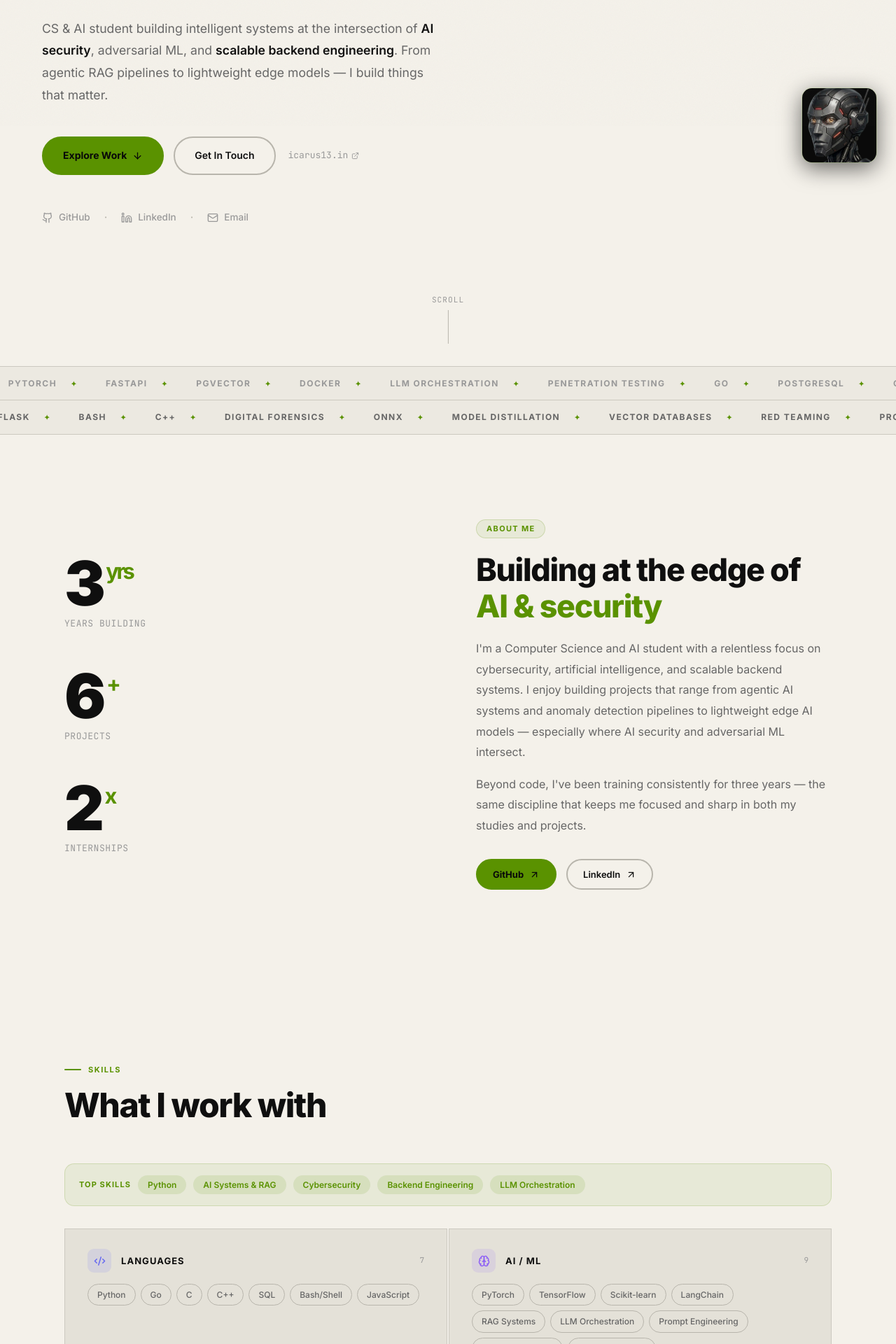
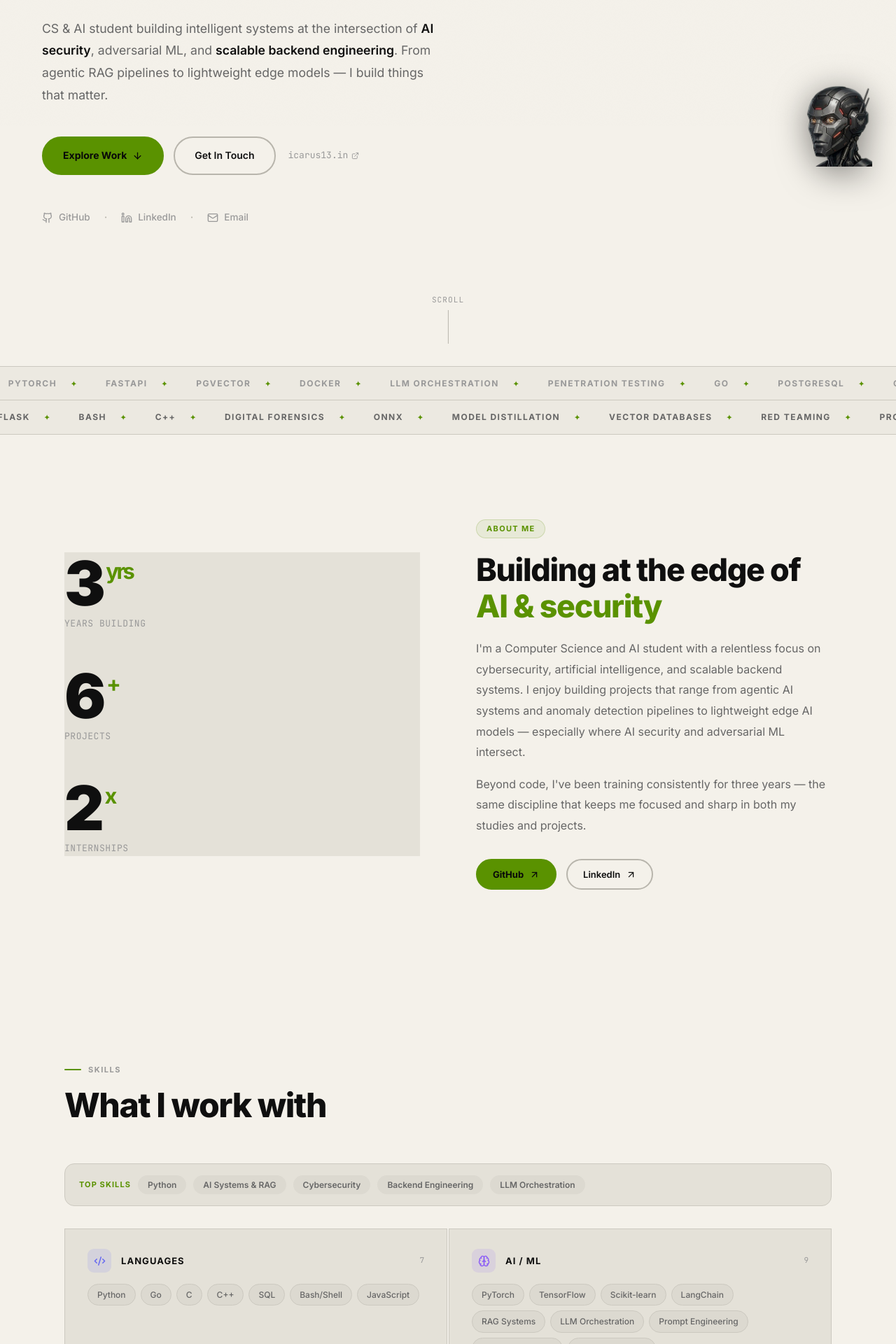
Before and after one commit to Atul013/Portfolio-v2, a React (Vite) app: page / in a window 1280 px wide. Shown: the part 620-2540 px from the top of the page at 70% size. Built offline with nearby package versions, Linux system fonts and the light colour scheme.

Commit message:
Remove chatbot box, fix light mode across all sections

```diff
--- a/src/index.css
+++ b/src/index.css
@@ -45,6 +45,35 @@
   --accent-dark:  #3d6400;
   --shadow:       0 8px 32px rgba(0,0,0,0.12);
 }
+
+/* ── Light mode overrides for hardcoded-dark elements ── */
+[data-theme="light"] .hero__grid-lines {
+  background-image:
+    linear-gradient(rgba(0,0,0,0.08) 1px, transparent 1px),
+    linear-gradient(90deg, rgba(0,0,0,0.08) 1px, transparent 1px);
+}
+[data-theme="light"] .skill-row { background: var(--surface); border-color: var(--border); }
+[data-theme="light"] .skill-pill { background: var(--surface-2); border-color: var(--border); color: var(--text-2); }
+[data-theme="light"] .proj-item { background: var(--surface); border-color: var(--border); }
+[data-theme="light"] .proj-item:hover { background: var(--surface-2); }
+[data-theme="light"] .proj-num { color: var(--text-3); }
+[data-theme="light"] .proj-tech-tag { background: var(--surface-2); border-color: var(--border); color: var(--text-2); }
+[data-theme="light"] .exp-card { border-color: var(--border); }
+[data-theme="light"] .exp-tag { background: var(--surface); border-color: var(--border); color: var(--text-2); }
+[data-theme="light"] .faq-item { border-color: var(--border); }
+[data-theme="light"] .contact-card { background: var(--surface); border-color: var(--border); }
+[data-theme="light"] .footer { background: var(--bg-2); border-color: var(--border); }
+[data-theme="light"] .about__stats { background: var(--surface); border-color: var(--border); }
+[data-theme="light"] .about__stats > div { border-color: var(--border); }
+[data-theme="light"] .marquee-strip { background: var(--bg-2); border-color: var(--border); }
+[data-theme="light"] .marquee-item { color: var(--text-3); }
+[data-theme="light"] .btn-ghost { border-color: var(--border-2); color: var(--text); }
+[data-theme="light"] .btn-ghost:hover { background: var(--surface); }
+[data-theme="light"] .section-eyebrow { border-color: var(--border); color: var(--text-3); }
+[data-theme="light"] .highlights-bar { background: var(--surface); border-color: var(--border); }
+[data-theme="light"] .highlight-tag { background: var(--surface-2); border-color: var(--border); color: var(--text-2); }
+[data-theme="light"] .cursor-ring { border-color: var(--accent); }
+[data-theme="light"] .grain { opacity: 0.012; }
 
 /* ===== BASE ===== */
 html { scroll-behavior: smooth; font-size: 16px; }
@@ -1086,25 +1115,22 @@ html, body { max-width: 100vw; overflow-x: hidden; }
   border-color: rgba(181,253,79,0.6);
 }
 
-/* Image wrap */
+/* Image wrap — no box, robot floats freely */
 .chatbot-img-wrap {
   position: relative;
   width: 106px;
   height: 106px;
-  border-radius: 14px;
-  overflow: hidden;
-  background: #0a0a0a;
-  box-shadow: 0 0 0 1px rgba(181,253,79,0.15), 0 8px 32px rgba(0,0,0,0.6);
-  transition: box-shadow 0.3s;
-}
-.chatbot-robot:hover .chatbot-img-wrap {
-  box-shadow: 0 0 0 1px rgba(181,253,79,0.4), 0 0 24px rgba(181,253,79,0.15), 0 8px 32px rgba(0,0,0,0.6);
 }
 .chatbot-img {
   display: block;
   object-fit: cover;
   user-select: none;
   pointer-events: none;
+  filter: drop-shadow(0 8px 24px rgba(0,0,0,0.5));
+  transition: filter 0.3s;
+}
+.chatbot-robot:hover .chatbot-img {
+  filter: drop-shadow(0 0 18px rgba(181,253,79,0.25)) drop-shadow(0 8px 24px rgba(0,0,0,0.5));
 }
 
 /* Hide on mobile */
```
